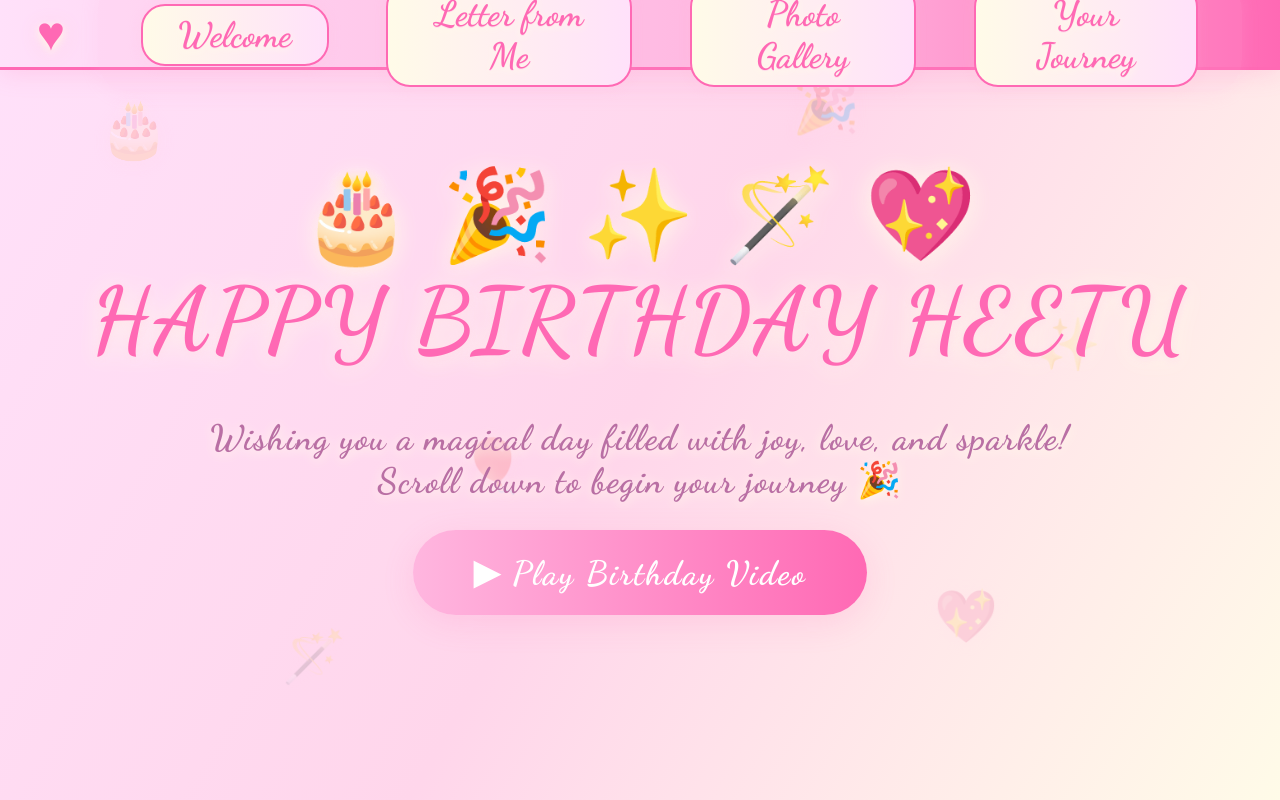
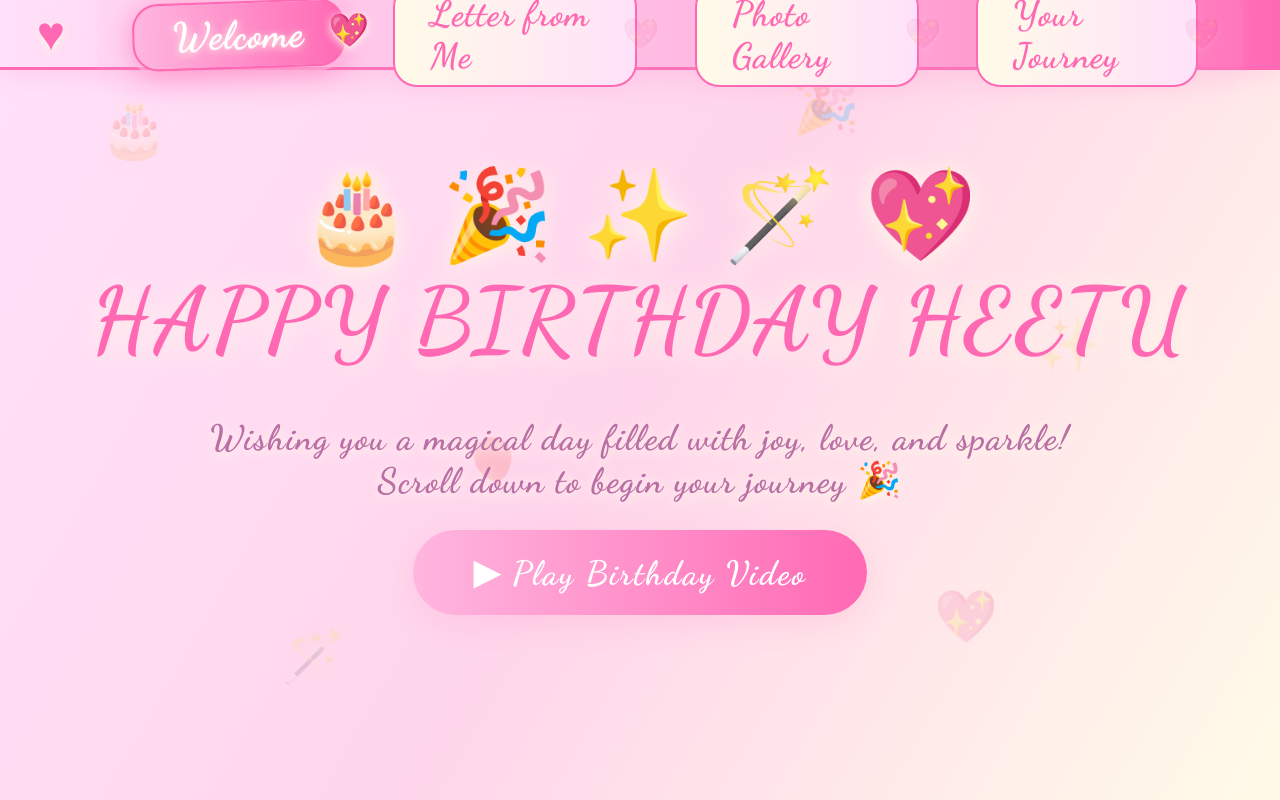
Before and after one commit to devesh-bhayani/heeta_21st, a Next.js app: page / in a window 1280 px wide. Built offline with nearby package versions, Linux system fonts and the light colour scheme.

Commit message:
💖 Restore animated heart and active navbar styling on click/hover

```diff
--- a/src/components/NavBar.js
+++ b/src/components/NavBar.js
@@ -33,7 +33,8 @@ const NavItem = styled.li`
   list-style: none;
 `;
 
-const NavLink = styled.button`
+// Fix: Use styled.a for NavLink to ensure all CSS applies, but use role="button" and tabIndex for accessibility
+const NavLink = styled.a`
   font-family: 'Dancing Script', cursive;
   font-size: 2.2rem;
   color: #ff69b4;
@@ -55,7 +56,8 @@ const NavLink = styled.button`
   border-width: 2.5px;
   border-color: #ff69b4;
   appearance: none;
-  &:hover, &:focus {
+  display: inline-block;
+  &:hover, &:focus, &[aria-current="true"] {
     background: linear-gradient(90deg, #ffb6df 0%, #ff69b4 100%);
     color: #fff;
     box-shadow: 0 4px 28px 0 #ff69b4a6, 0 0 0 4px #ffd6eb99;
@@ -71,10 +73,12 @@ const NavLink = styled.button`
     opacity: 0.7;
     pointer-events: none;
     font-size: 1.7rem;
-    display: none;
+    display: inline-block;
+    transition: opacity 0.18s;
+    opacity: 0.1;
   }
-  &:hover::after, &:focus::after {
-    display: inline-block;
+  &:hover::after, &:focus::after, &[aria-current="true"]::after {
+    opacity: 1;
   }
 `;
 
@@ -94,14 +98,14 @@ const Heart = styled.span`
   }
 `;
 
-const NavBar = ({ onNavClick }) => (
+const NavBar = ({ onNavClick, activeSection }) => (
   <Nav>
     <Heart>♥</Heart>
     <NavList>
-      <NavItem><NavLink onClick={() => onNavClick('landing')}>Welcome</NavLink></NavItem>
-      <NavItem><NavLink onClick={() => onNavClick('love-letter')}>Letter from Me</NavLink></NavItem>
-      <NavItem><NavLink onClick={() => onNavClick('gallery')}>Photo Gallery</NavLink></NavItem>
-      <NavItem><NavLink onClick={() => onNavClick('timeline')}>Your Journey</NavLink></NavItem>
+      <NavItem><NavLink href="#" role="button" tabIndex={0} aria-current={activeSection==='landing'} onClick={e => { e.preventDefault(); onNavClick('landing'); }}>Welcome</NavLink></NavItem>
+      <NavItem><NavLink href="#" role="button" tabIndex={0} aria-current={activeSection==='love-letter'} onClick={e => { e.preventDefault(); onNavClick('love-letter'); }}>Letter from Me</NavLink></NavItem>
+      <NavItem><NavLink href="#" role="button" tabIndex={0} aria-current={activeSection==='gallery'} onClick={e => { e.preventDefault(); onNavClick('gallery'); }}>Photo Gallery</NavLink></NavItem>
+      <NavItem><NavLink href="#" role="button" tabIndex={0} aria-current={activeSection==='timeline'} onClick={e => { e.preventDefault(); onNavClick('timeline'); }}>Your Journey</NavLink></NavItem>
     </NavList>
   </Nav>
 );
--- a/src/pages/index.js
+++ b/src/pages/index.js
@@ -29,7 +29,7 @@ export default function Home() {
   return (
     <>
       <ScrollToTopOnLoad />
-      <NavBar onNavClick={handleNavClick} />
+      <NavBar onNavClick={handleNavClick} activeSection={activeSection} />
       <div id="main-scroll" style={{
         width: '100vw',
         minHeight: '100vh',
```
